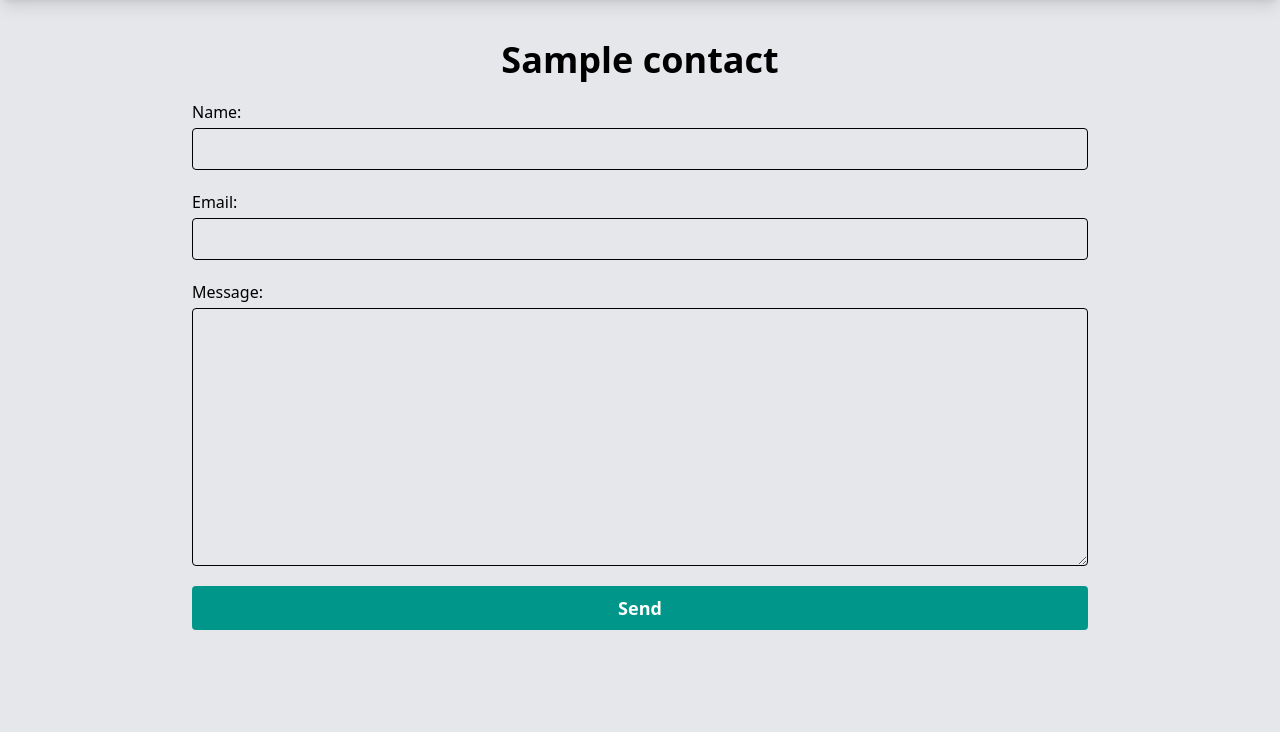
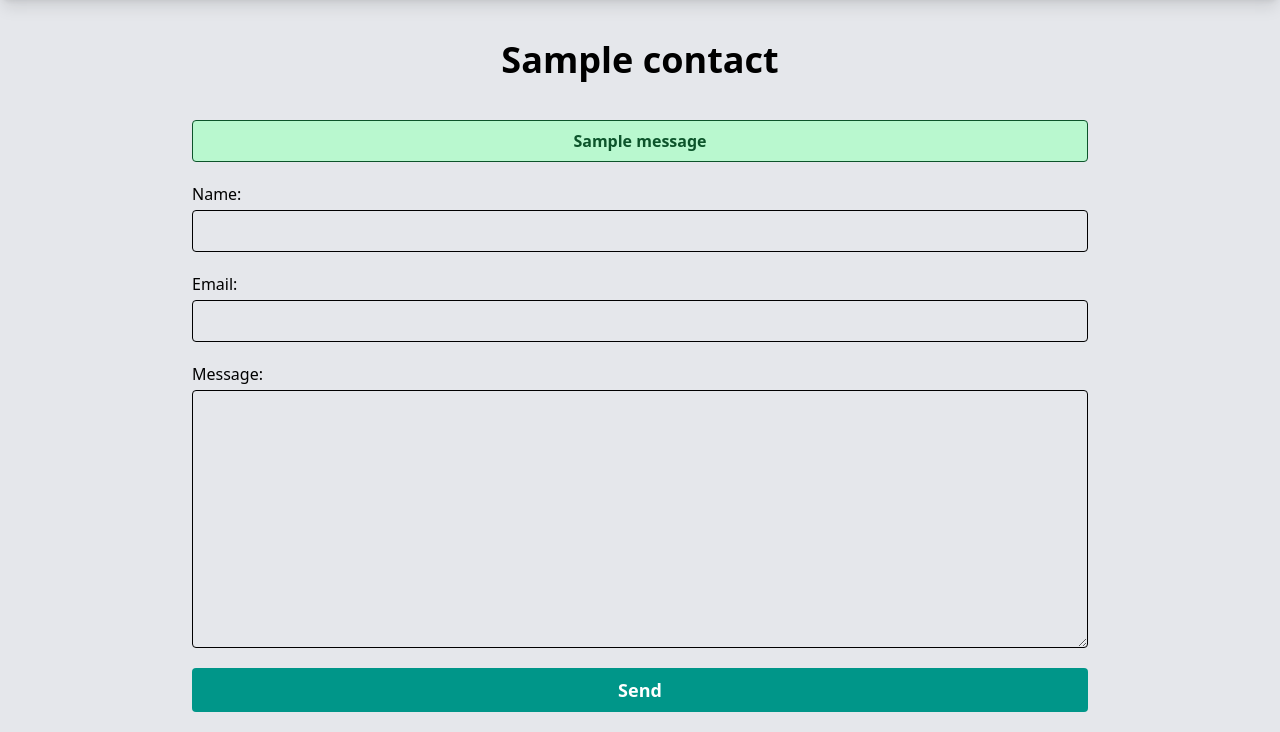
Before and after one commit to mcplux/my-site, a Django app: page /contact/ in a window 1280 px wide. Shown: the part 68-800 px from the top of the page. Run offline with Django 5.2, Linux system fonts and the light colour scheme; tables that the repository leaves empty hold one stand-in row (values such as "Sample post"); one stand-in notice (Sample message) is shown; style sheets or scripts are compiled from the project's sources; some libraries are stand-ins or nearby versions.

Commit message:
Use Django messages to handle success messages

```diff
--- a/apps/pages/templates/pages/contact.html
+++ b/apps/pages/templates/pages/contact.html
@@ -5,21 +5,23 @@
 {% block main_content %}
 <h1 class="text-4xl text-center font-bold">{{ title }}</h1>
 
-{% if success_message %}
-<p
-  class="text-center mt-10 border border-green-900 text-green-900 rounded p-2 bg-green-200 font-bold"
->
-  {{ success_message }}
-</p>
-{% endif %}
 
-{% if form.non_field_errors %}
+<div>
+  {% if form.non_field_errors or messages %}
   <div class="mt-10 flex flex-col gap-2">
     {% for error in form.non_field_errors %}
     <p
-    class="text-center border border-red-900 text-red-900 rounded p-2 bg-red-200 font-bold"
+      class="p-2 border rounded bg-red-200 text-center text-red-900 font-bold border-red-900"
     >
       {{ error }}
+    </p>
+    {% endfor %}
+
+    {% for message in messages %}
+    <p
+      class="p-2 border rounded bg-green-200 text-center text-green-900 font-bold border-green-900"
+    >
+      {{ message }}
     </p>
     {% endfor %}
   </div>
@@ -46,4 +48,5 @@
       Send
     </button>
   </form>
+</div>
 {% endblock main_content %}
--- a/apps/pages/views.py
+++ b/apps/pages/views.py
@@ -1,11 +1,14 @@
 from django.shortcuts import render, redirect
 from django.http import Http404
 from django.db import DatabaseError
+from django.contrib import messages
+from django.views.decorators.http import require_http_methods
 from .models import Home, About, Portfolio, Contact
 from .forms import ContactForm
 from apps.contact.models import ContactMessage
 
 
+@require_http_methods(["GET"])
 def home(request):
     home_page = Home.objects.first()
     if home_page is None:
@@ -22,6 +25,7 @@ def home(request):
     return render(request, "pages/index.html", context)
 
 
+@require_http_methods(["GET"])
 def about(request):
     about_page = About.objects.first()
     if about_page is None:
@@ -35,6 +39,7 @@ def about(request):
     return render(request, "pages/about.html", context)
 
 
+@require_http_methods(["GET"])
 def portfolio(request):
     portfolio_page = Portfolio.objects.first()
     if portfolio_page is None:
@@ -48,28 +53,21 @@ def portfolio(request):
     return render(request, "pages/portfolio.html", context)
 
 
+@require_http_methods(["GET", "POST"])
 def contact(request):
     contact_page = Contact.objects.first()
     if contact_page is None:
         raise Http404("The requested resource was not found")
 
-    success_message = None
-
     if request.method == "POST":
         form = ContactForm(request.POST)
         if form.is_valid():
             try:
-                ContactMessage.objects.create(
-                    name=form.cleaned_data["name"],
-                    email=form.cleaned_data["email"],
-                    message=form.cleaned_data["message"],
-                )
-                success_message = "Message sent successfully"
-                form = ContactForm()
-                redirect("contact")
+                ContactMessage.objects.create(**form.cleaned_data)
+                messages.success(request, "Message sent successfully")
+                return redirect("contact")
 
-            except DatabaseError as e:
-                print(e)
+            except DatabaseError:
                 form.add_error(None, "Something went wrong. Please try again later")
     else:
         form = ContactForm()
@@ -77,7 +75,6 @@ def contact(request):
     context = {
         "title": contact_page.title,
         "form": form,
-        "success_message": success_message,
     }
 
     return render(request, "pages/contact.html", context)
```
Lines whose indentation alone changed are shown as unchanged.
